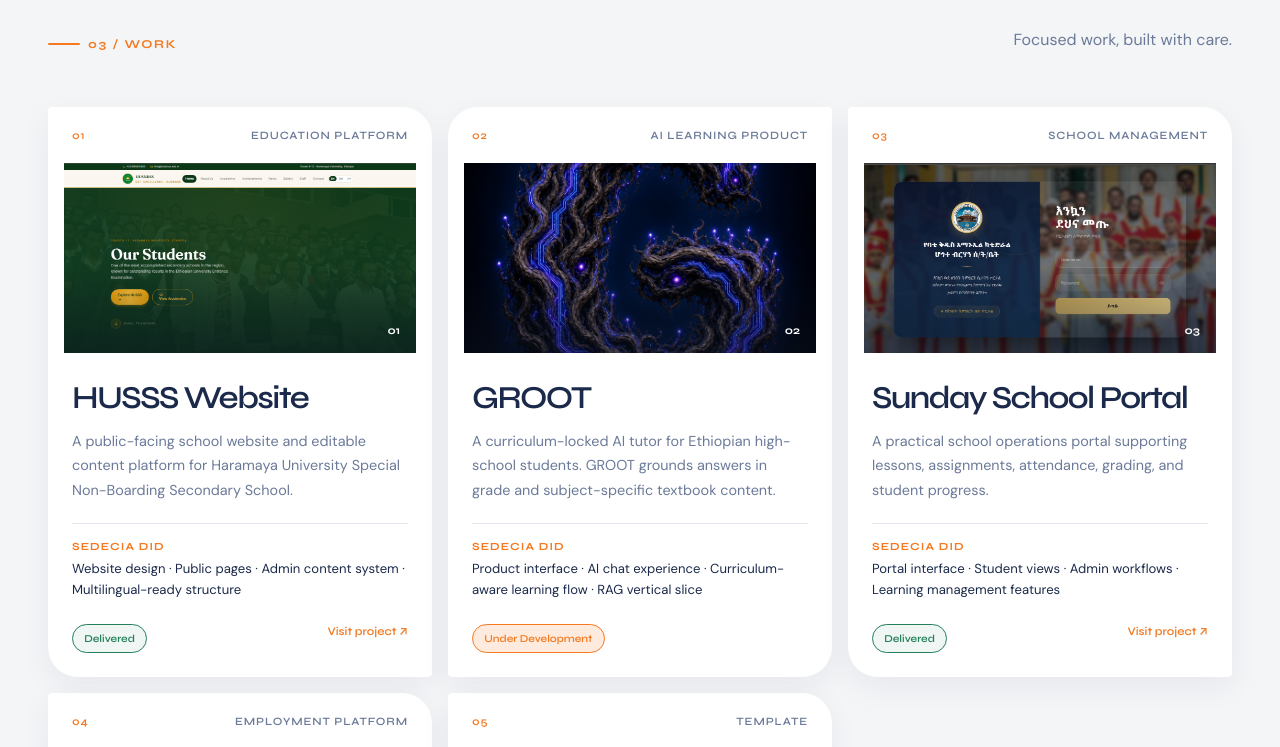
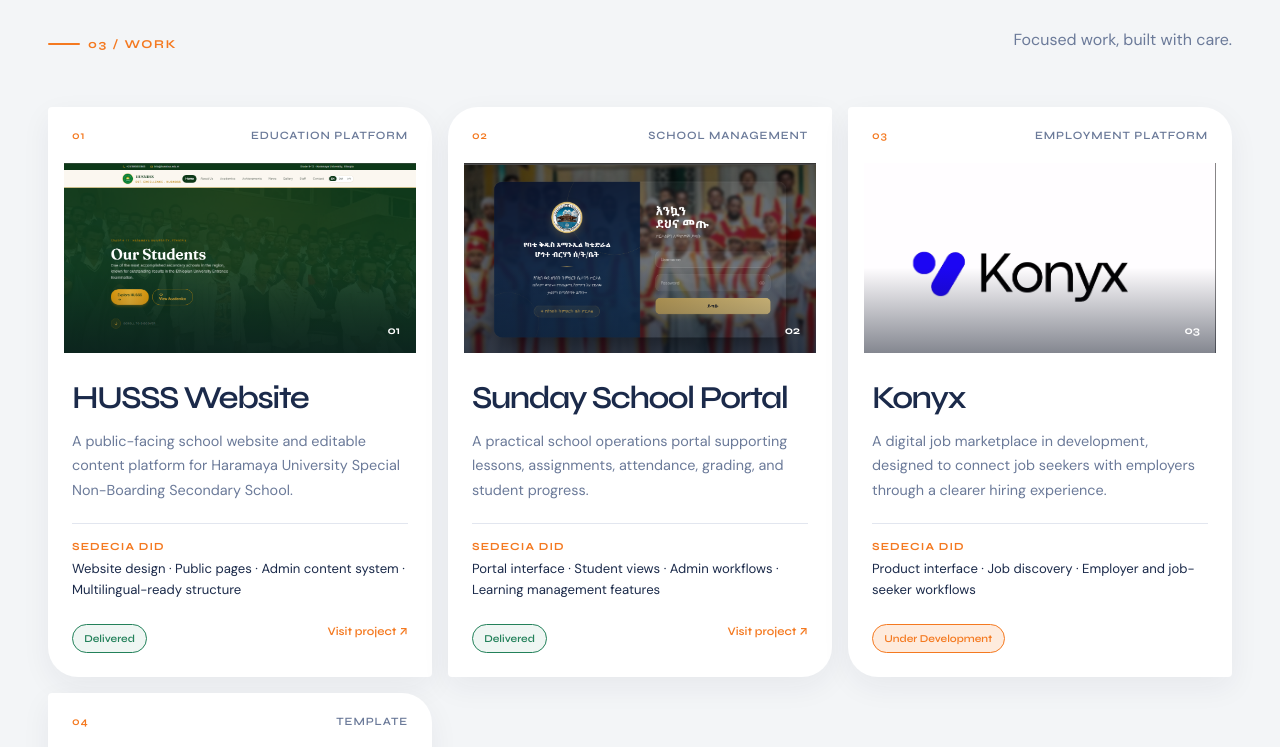
Before and after one commit to yerondereje432/sedecia, a React (Vite) app: page /portfolio in a window 1280 px wide. Shown: the part 720-1467 px from the top of the page. Built offline with nearby package versions, Linux system fonts and the light colour scheme.

Commit message:
Remove GROOT project and update project numbers
Removed GROOT project details and updated numbering for subsequent projects.

```diff
--- a/src/pages/Portfolio.jsx
+++ b/src/pages/Portfolio.jsx
@@ -19,17 +19,6 @@
   },
   {
     number: '02',
-    type: 'AI learning product',
-    title: 'GROOT',
-    description: 'A curriculum-locked AI tutor for Ethiopian high-school students. GROOT grounds answers in grade and subject-specific textbook content.',
-    work: 'Product interface · AI chat experience · Curriculum-aware learning flow · RAG vertical slice',
-    status: 'Under Development',
-    image: '/groot-logo.png',
-    link: null,
-    accent: 'navy',
-  },
-  {
-    number: '03',
     type: 'School management',
     title: 'Sunday School Portal',
     description: 'A practical school operations portal supporting lessons, assignments, attendance, grading, and student progress.',
@@ -40,7 +29,7 @@
     accent: 'orange',
   },
   {
-    number: '04',
+    number: '03',
     type: 'Employment platform',
     title: 'Konyx',
     description: 'A digital job marketplace in development, designed to connect job seekers with employers through a clearer hiring experience.',
@@ -51,7 +40,7 @@
     accent: 'navy',
   },
    {
-    number: '05',
+    number: '04',
     type: 'Template',
     title: 'Ready-to-use template',
     description: 'A professionally designed website template available for businesses that want a faster and more affordable starting point.',
```
